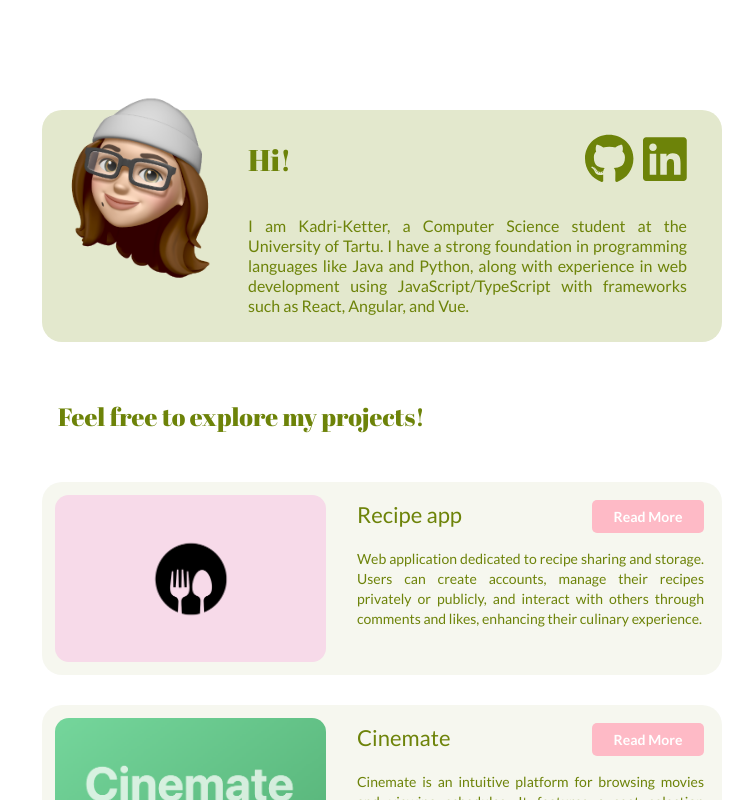
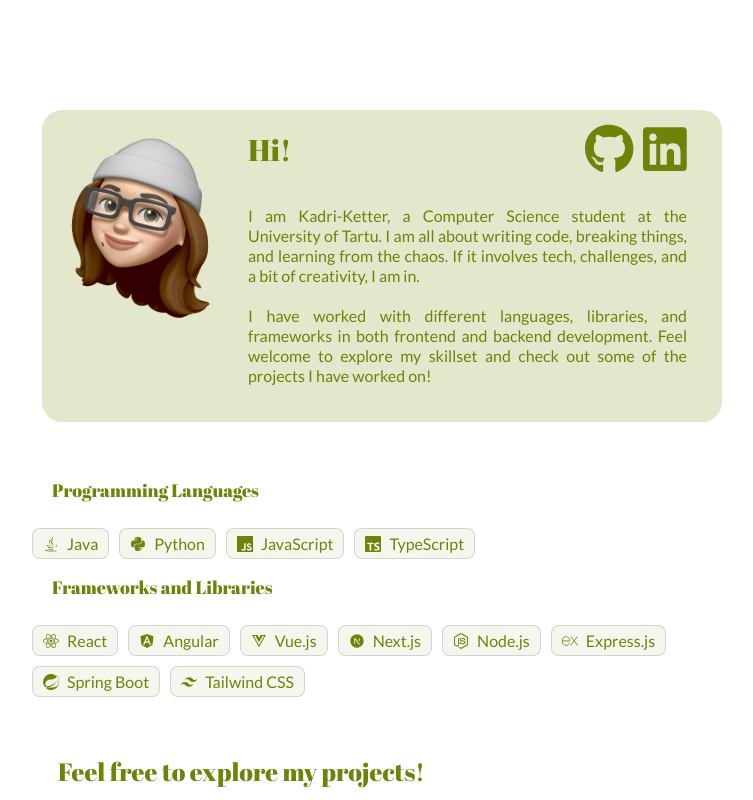
Before and after one commit to kkkont/portfolio, a React (Create React App) app: page /#/ in a window 1280 px wide. Shown: the top 800 px of the page, without its empty margins (258-1011 px from the left). Built offline with nearby package versions, Linux system fonts and the light colour scheme.

Commit message:
Added skillset section

```diff
--- a/package.json
+++ b/package.json
@@ -14,6 +14,7 @@
     "font-awesome": "^4.7.0",
     "react": "^18.3.1",
     "react-dom": "^18.3.1",
+    "react-icons": "^5.4.0",
     "react-markdown": "^9.0.1",
     "react-scripts": "5.0.1",
     "web-vitals": "^2.1.4"
--- a/src/assets/data/about.json
+++ b/src/assets/data/about.json
@@ -1,5 +1,5 @@
 {
-  "description": "I am Kadri-Ketter, a Computer Science student at the University of Tartu. I have a strong foundation in programming languages like Java and Python, along with experience in web development using JavaScript/TypeScript with frameworks such as React, Angular, and Vue.",
+  "description": "I am Kadri-Ketter, a Computer Science student at the University of Tartu. I am all about writing code, breaking things, and learning from the chaos. If it involves tech, challenges, and a bit of creativity, I am in. \nI have worked with different languages, libraries, and frameworks in both frontend and backend development. Feel welcome to explore my skillset and check out some of the projects I have worked on!",
   "linkedin": "https://www.linkedin.com/in/kadri-ketter-kont/",
   "github": "https://github.com/kkkont/"
 }
--- a/src/components/about/About.js
+++ b/src/components/about/About.js
@@ -10,6 +10,20 @@ function About() {
   useEffect(() => {
     setAboutInfo(aboutData);
   }, []);
+
+  const formatDescription = (text) => {
+    if (text) {
+      return text.split("\n").map((str, index) => (
+        <span key={index}>
+          {str}
+          <br />
+          <br />
+        </span>
+      ));
+    }
+
+    return null;
+  };
 
   return (
     <div className="about-container">
@@ -39,7 +53,7 @@ function About() {
               </a>
             </div>
           </div>
-          <p id="about-text">{aboutInfo.description}</p>
+          <p id="about-text">{formatDescription(aboutInfo.description)}</p>
         </div>
       </div>
     </div>
--- a/src/components/projectcard/ProjectCard.css
+++ b/src/components/projectcard/ProjectCard.css
@@ -56,7 +56,7 @@
   font-weight: 700;
   font-size: 14px;
   padding: 8px;
-  background-color: #febac6; /* A nice blue color */
+  background-color: #febac6;
   color: white;
   text-decoration: none;
   border-radius: 5px;
--- /dev/null
+++ b/src/components/skillset/Skillset.css
@@ -0,0 +1,39 @@
+.heading {
+  font-family: "Abril Fatface", serif;
+  font-weight: 400;
+  font-size: 18px;
+  color: var(--main-color);
+  line-height: 20px;
+  padding-left: 20px;
+}
+
+.skills-container {
+  display: flex;
+  flex-wrap: wrap;
+  gap: 10px;
+  margin-top: 10px;
+}
+.skill-item {
+  display: flex;
+  align-items: center;
+  gap: 8px;
+  padding: 5px 10px;
+  border: 1.5px solid #ccccccd1;
+  border-radius: 8px;
+  background-color: #e3e8cd58;
+  font-size: 16px;
+  font-weight: bold;
+  transition: 0.3s;
+  font-family: "Lato", sans-serif;
+  font-weight: 500;
+  font-size: 16px;
+  color: var(--main-color);
+}
+
+.skills {
+  display: flex;
+  flex-direction: column;
+  padding: 20px;
+  max-width: 700px;
+  margin: 0px auto;
+}
--- /dev/null
+++ b/src/components/skillset/Skillset.js
@@ -0,0 +1,70 @@
+import React, { useEffect, useState } from "react";
+import "./Skillset.css";
+import { FaJava } from "react-icons/fa";
+import {
+  FaPython,
+  FaReact,
+  FaAngular,
+  FaVuejs,
+  FaNodeJs,
+} from "react-icons/fa";
+import {
+  SiTypescript,
+  SiJavascript,
+  SiExpress,
+  SiSpring,
+  SiTailwindcss,
+} from "react-icons/si";
+import { RiNextjsFill } from "react-icons/ri";
+
+function Skillset() {
+  return (
+    <div class="skills">
+      <h3 class="heading">Programming Languages</h3>
+      <div class="skills-container">
+        <div class="skill-item">
+          <FaJava /> Java
+        </div>
+        <div class="skill-item">
+          <FaPython /> Python
+        </div>
+        <div class="skill-item">
+          <SiJavascript /> JavaScript
+        </div>
+        <div class="skill-item">
+          <SiTypescript /> TypeScript
+        </div>
+      </div>
+
+      <h3 class="heading">Frameworks and Libraries</h3>
+      <div class="skills-container">
+        <div class="skill-item">
+          <FaReact /> React
+        </div>
+        <div class="skill-item">
+          <FaAngular /> Angular
+        </div>
+        <div class="skill-item">
+          <FaVuejs /> Vue.js
+        </div>
+        <div class="skill-item">
+          <RiNextjsFill /> Next.js
+        </div>
+        <div class="skill-item">
+          <FaNodeJs /> Node.js
+        </div>
+        <div class="skill-item">
+          <SiExpress /> Express.js
+        </div>
+        <div class="skill-item">
+          <SiSpring /> Spring Boot
+        </div>
+        <div class="skill-item">
+          <SiTailwindcss /> Tailwind CSS
+        </div>
+      </div>
+    </div>
+  );
+}
+
+export default Skillset;
--- a/src/pages/Home.js
+++ b/src/pages/Home.js
@@ -3,6 +3,7 @@ import About from "../components/about/About";
 import Footer from "../components/footer/Footer";
 import ProjectCard from "../components/projectcard/ProjectCard"; // Ensure this is declared only once
 import projectsData from "../assets/data/projects.json";
+import Skillset from "../components/skillset/Skillset";
 
 function Home() {
   const [projects, setProjects] = useState([]);
@@ -14,6 +15,7 @@ function Home() {
   return (
     <div>
       <About />
+      <Skillset />
       <section className="projects-list">
         <p id="projects-header">Feel free to explore my projects!</p>
         <div className="projects-grid">
```
Also changed, not shown: 1 other file (tests, documents, lock files or other folders).
